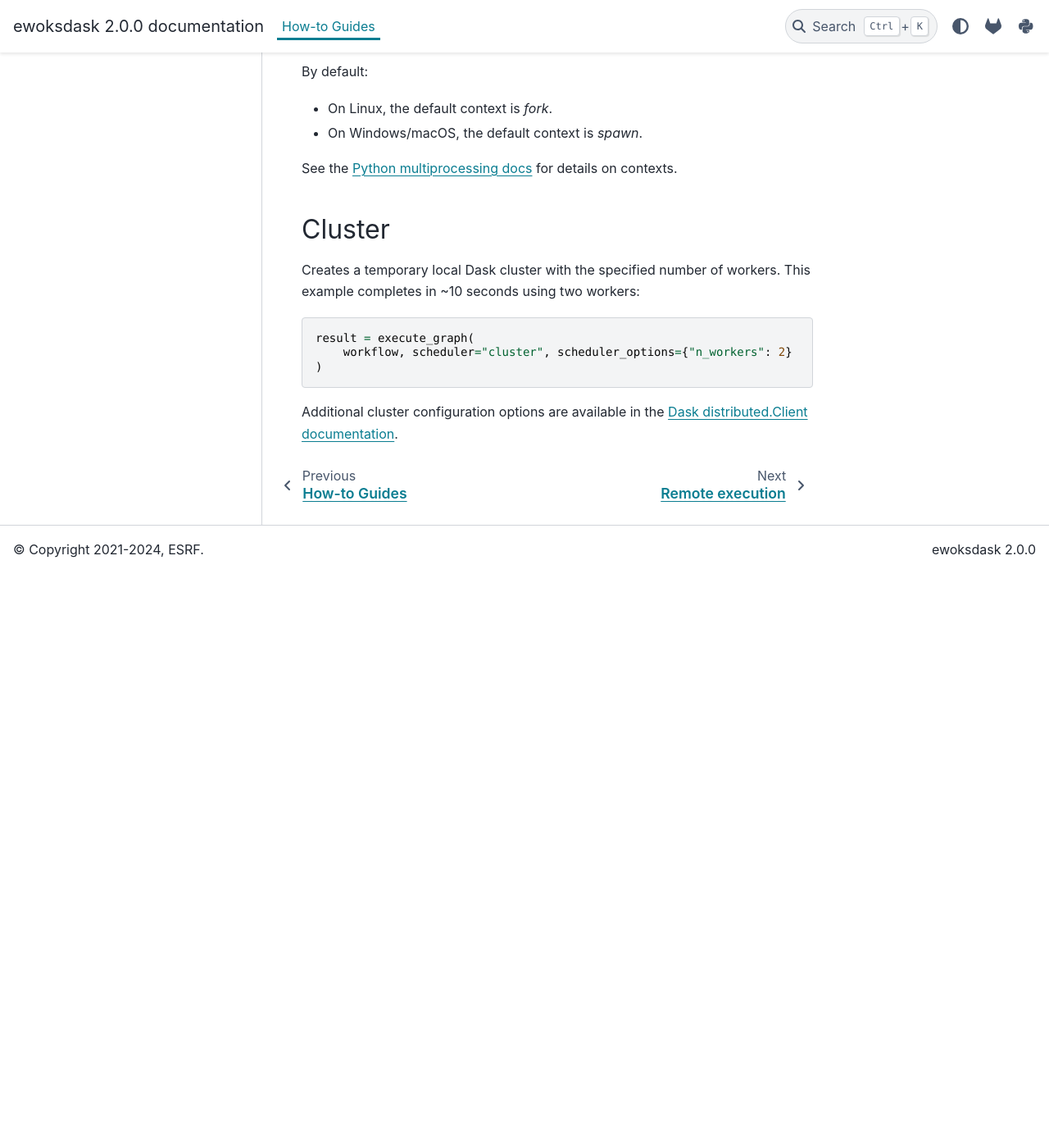
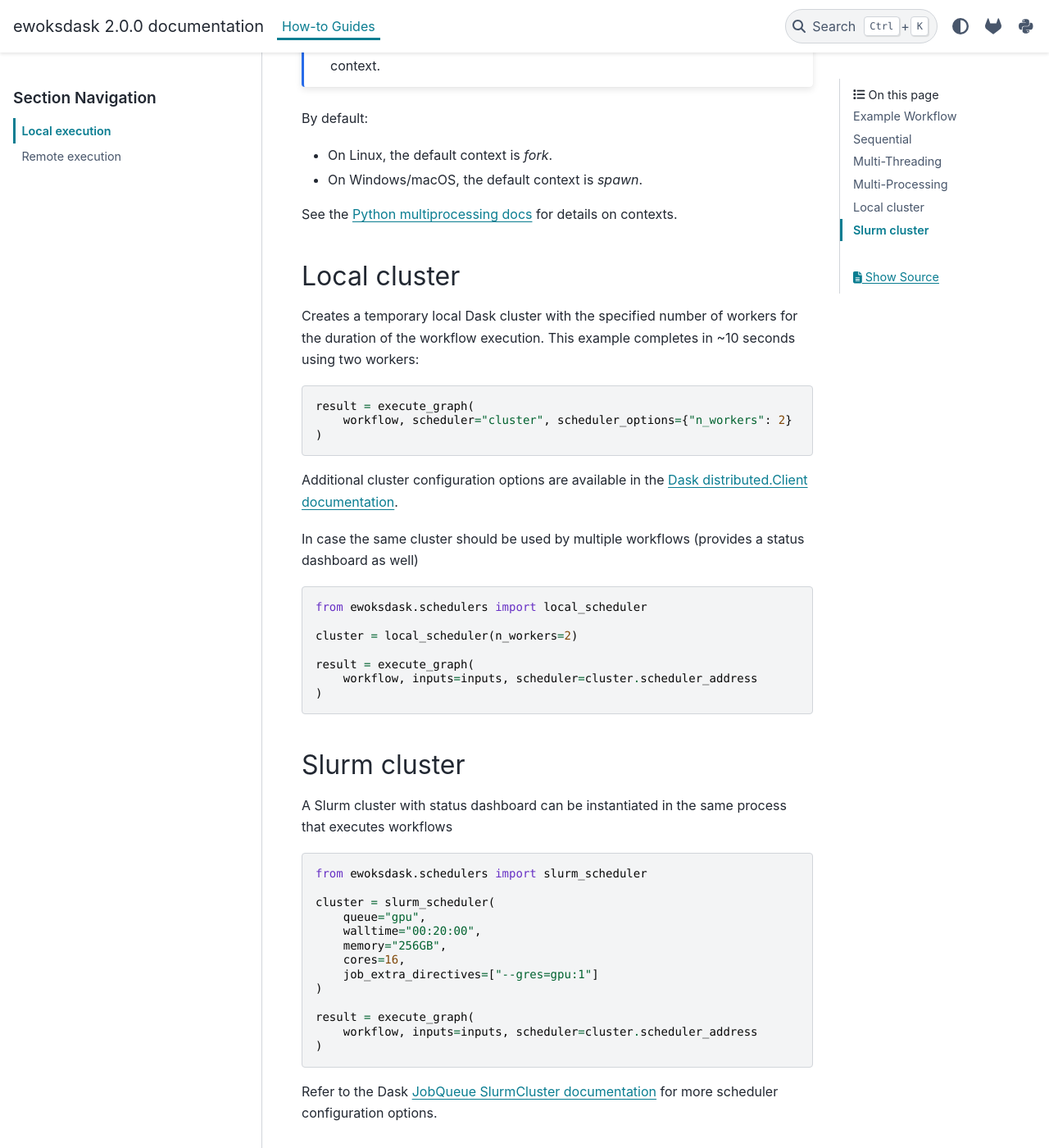
Before and after one commit to ewoks-kit/ewoksdask, a Sphinx documentation site: the page built from doc/howtoguides/local_execution.rst, in a window 1280 px wide and 1400 px high, scrolled down 1934 px. Shown: the whole window at 82% size. Built offline with Sphinx 7.4.7 and the PyData theme 0.15.4, drawn with Linux system fonts in a browser that asks for light colours; pages that are not in the unit, such as notebooks, are missing from menus; before the commit the page ends 2634 px from its top, so only the background shows below that; some of the changed text lies outside the part shown.

Commit message:
docs: add example of local or slurm scheduler with dashboard on-the-fly

```diff
--- a/doc/howtoguides/local_execution.rst
+++ b/doc/howtoguides/local_execution.rst
@@ -2,12 +2,13 @@
 ===============
 
 Dask offers several `scheduler options <https://docs.dask.org/en/latest/scheduler-overview.html>`_
-that allow workflow execution without requiring external services. These include:
+that allow workflow execution **without requiring external services**. These include:
 
 - **Sequential**: Tasks are executed one after another, in a single thread.
 - **Multi-threading**: Tasks are executed concurrently in multiple threads within the same process.
 - **Multi-processing**: Tasks are executed concurrently in separate subprocesses of the current process.
-- **Cluster**: A temporary Dask cluster is created for the duration of the workflow execution.
+- **Local Cluster**: Tasks are executed by a Dask cluster started in the current process.
+- **Slurm Cluster**: Tasks are executed by a SLurm cluster started in the current process.
 
 Example Workflow
 -----------------
@@ -89,11 +90,11 @@
 
 See the `Python multiprocessing docs <https://docs.python.org/3/library/multiprocessing.html#contexts-and-start-methods>`_ for details on contexts.
 
-Cluster
--------
+Local cluster
+-------------
 
-Creates a temporary local Dask cluster with the specified number of workers.
-This example completes in ~10 seconds using two workers:
+Creates a temporary local Dask cluster with the specified number of workers for the duration
+of the workflow execution. This example completes in ~10 seconds using two workers:
 
 .. code:: python
 
@@ -103,3 +104,39 @@
 
 Additional cluster configuration options are available in the
 `Dask distributed.Client documentation <https://docs.dask.org/en/stable/futures.html?highlight=client#distributed.Client>`_.
+
+In case the same cluster should be used by multiple workflows (provides a status dashboard as well)
+
+.. code:: python
+
+    from ewoksdask.schedulers import local_scheduler
+
+    cluster = local_scheduler(n_workers=2)
+
+    result = execute_graph(
+        workflow, inputs=inputs, scheduler=cluster.scheduler_address
+    )
+
+Slurm cluster
+-------------
+
+A Slurm cluster with status dashboard can be instantiated in the same process that executes workflows
+
+.. code:: python
+
+    from ewoksdask.schedulers import slurm_scheduler
+
+    cluster = slurm_scheduler(
+        queue="gpu",
+        walltime="00:20:00",
+        memory="256GB",
+        cores=16,
+        job_extra_directives=["--gres=gpu:1"]
+    )
+
+    result = execute_graph(
+        workflow, inputs=inputs, scheduler=cluster.scheduler_address
+    )
+
+Refer to the Dask `JobQueue SlurmCluster documentation <https://jobqueue.dask.org/en/latest/generated/dask_jobqueue.SLURMCluster.html>`_
+for more scheduler configuration options.
```
Also changed, not shown: doc/howtoguides/remote_execution.rst (+7 -7 lines), 1 other file.
